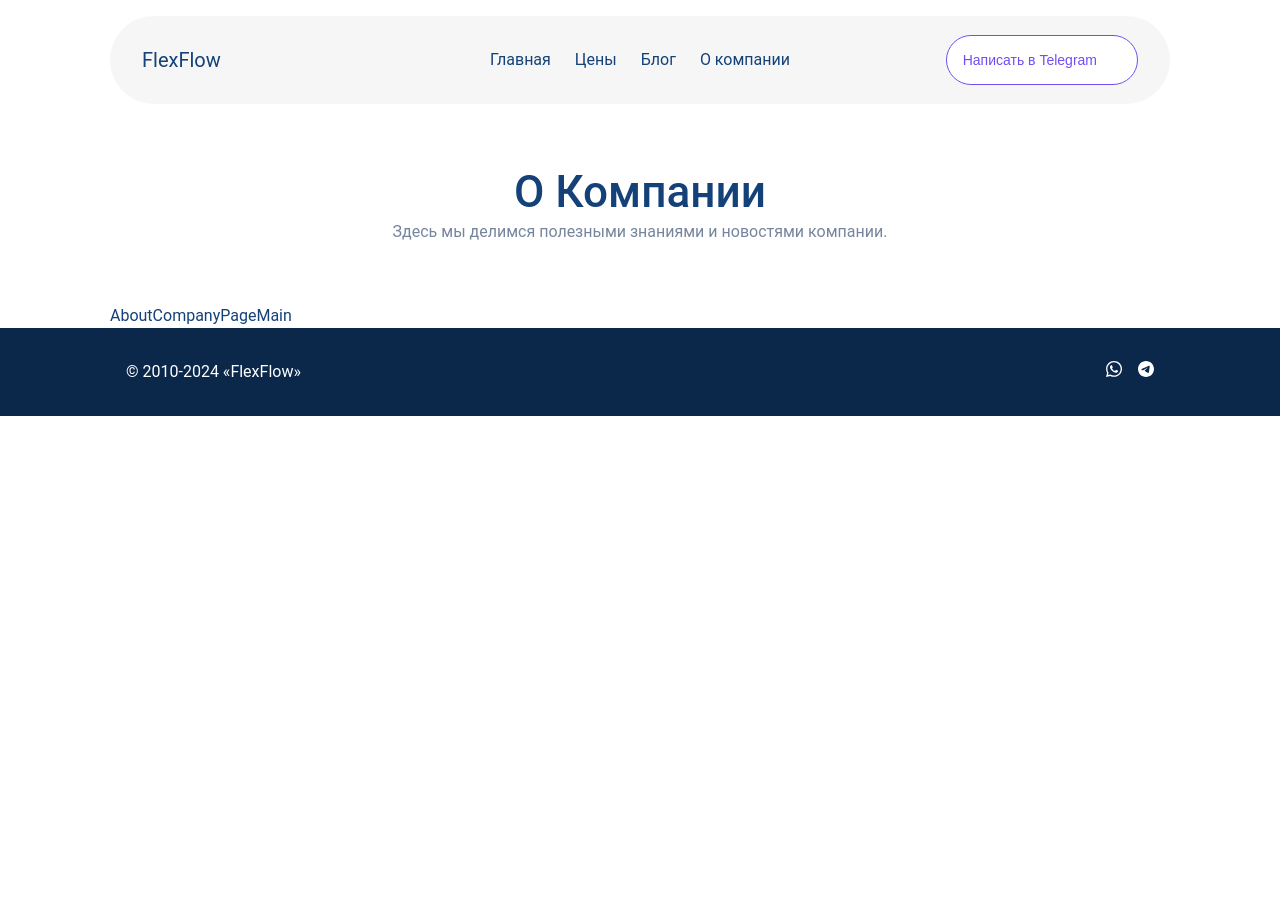
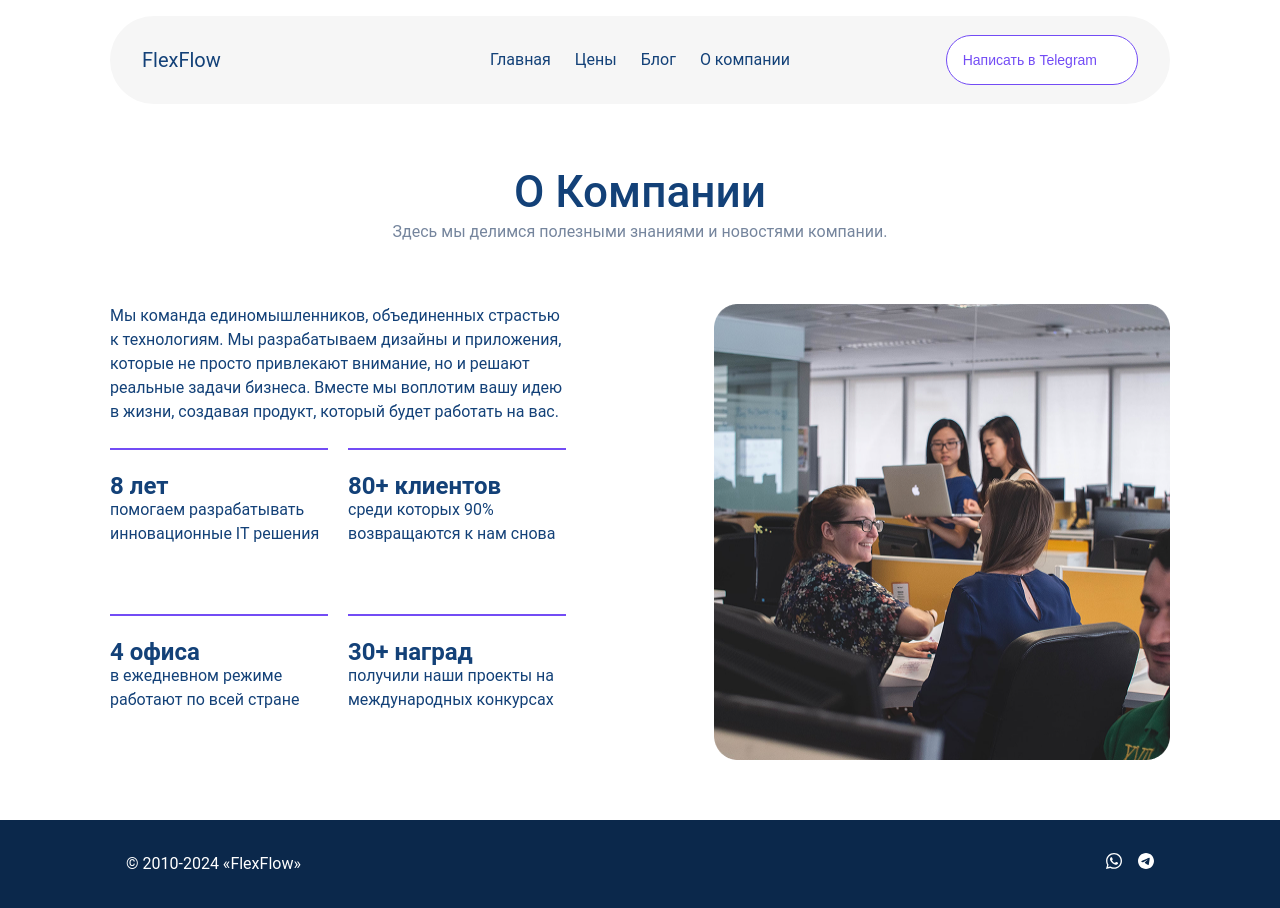
Before and after one commit to masha-masha/digital-design-company, a React (Vite) app: page /about in a window 1280 px wide. Before the commit the page ends 800 px from the top, so only its background shows below. Built offline with nearby package versions, Linux system fonts and the light colour scheme.

Commit message:
component AboutPageCompanyMain styled for desctop divices

```diff
--- a/src/components/AboutCompanyPageComponents/AboutCompanyPageMain/AboutCompanyPageMain.css
+++ b/src/components/AboutCompanyPageComponents/AboutCompanyPageMain/AboutCompanyPageMain.css
@@ -0,0 +1,35 @@
+.about-company-page-content {
+    display: flex;
+    justify-content: space-between;
+    gap: 40px;
+    padding-bottom: 60px;
+}
+
+.about-company-description {
+   padding-bottom: 24px;
+   font-size: 16px;
+   width: 456px;
+}
+
+.company-facts-cards {
+  display: flex;
+  gap: 20px;
+  flex-wrap: wrap;
+}
+
+.about-company-card {
+    padding-top: 24px;
+    border: 2px solid var(--color-primary);
+    border-left: none;
+    border-right: none;
+    border-bottom: none;
+}
+
+.card-title {
+    font-size: 24px;
+}
+
+.card-description {
+    width: 218px;
+    padding-bottom: 48px;
+}
--- a/src/components/AboutCompanyPageComponents/AboutCompanyPageMain/AboutCompanyPageMain.jsx
+++ b/src/components/AboutCompanyPageComponents/AboutCompanyPageMain/AboutCompanyPageMain.jsx
@@ -1,9 +1,58 @@
-import "./AboutCompanyPageMain.css"
+import "./AboutCompanyPageMain.css";
+
+const companyFacts = [
+  {
+    id: 1,
+    title: "8 лет",
+    description: "помогаем разрабатывать инновационные IT решения",
+  },
+  {
+    id: 2,
+    title: "80+ клиентов",
+    description: "среди которых 90% возвращаются к нам снова",
+  },
+  {
+    id: 3,
+    title: "4 офиса",
+    description: "в ежедневном режиме работают по всей стране",
+  },
+  {
+    id: 4,
+    title: "30+ наград",
+    description: "получили наши проекты на международных конкурсах",
+  },
+];
+
+
+const Card = ({ title, description}) => {
+    return (
+        <div className="about-company-card">
+        <h4 className="card-title">{title}</h4>
+        <p className="card-description">{description}</p>
+        </div>
+    )
+};
+
 
 const AboutCompanyPageMain = () => {
-  return (
-    <div>AboutCompanyPageMain</div>
-  )
-}
+ return (
+  <div className="about-company-page-content">
+   <div className="about-company-information">
+    <p className="about-company-description">
+     Мы команда единомышленников, объединенных страстью к технологиям. Мы
+     разрабатываем дизайны и приложения, которые не просто привлекают внимание,
+     но и решают реальные задачи бизнеса. Вместе мы воплотим вашу идею в жизни,
+     создавая продукт, который будет работать на вас.
+    </p>
+    <div className="company-facts-cards">
+     {companyFacts.map(({id, title, description}) => (
+        <Card key={id} title={title} description={description}/>
+    ))}
+    </div>
+   </div>
+   <img src="/images/about-company.png" alt="О компании" />
+  </div>
+ );
+};
 
 export default AboutCompanyPageMain;
```
Also changed, not shown: Price.css (added, +62 -0 lines).
